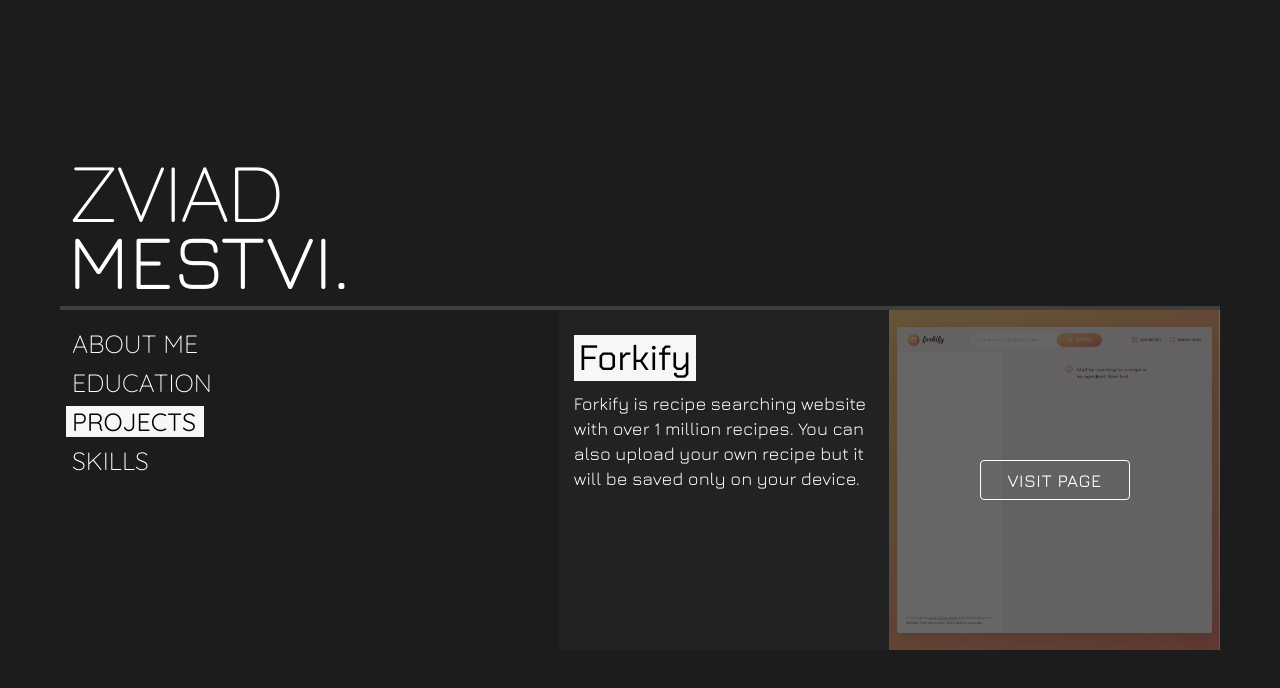
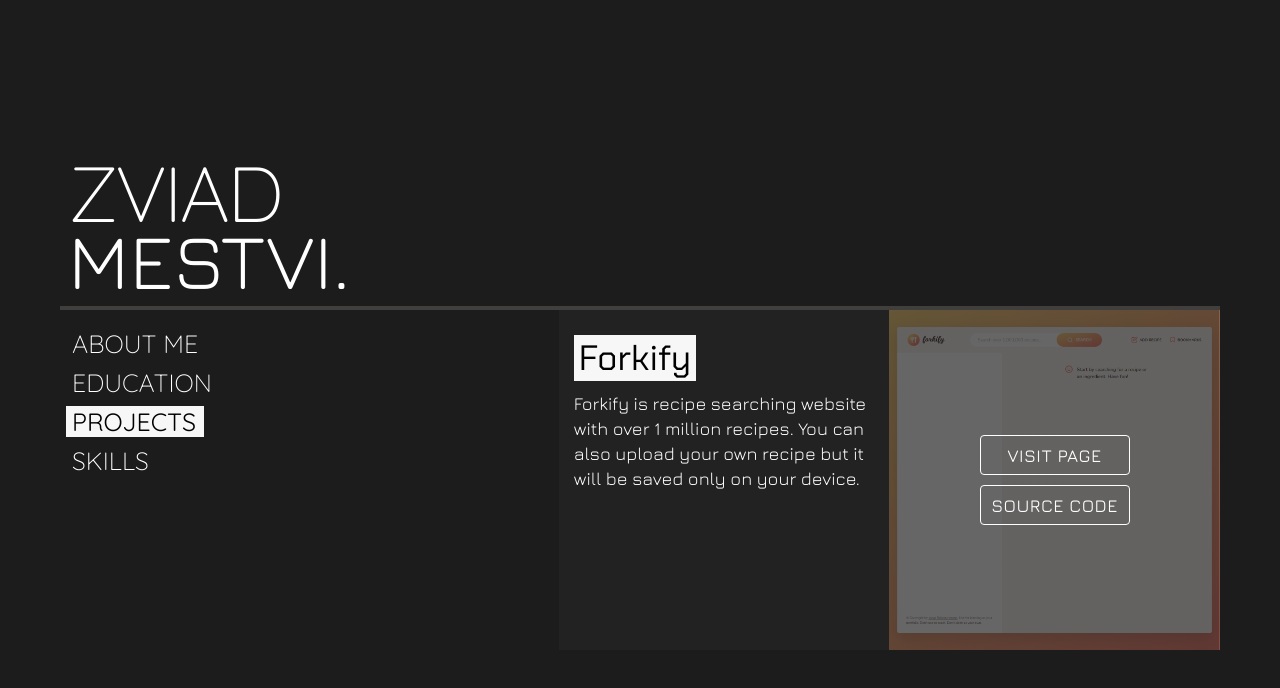
Before and after one commit to ZvioMestvi/Portfolio, a React (Create React App) app: page / in a window 1280 px wide. Both pictures are taken after a click on the item "PROJECTS". Shown: the top 688 px of the page. Built offline with nearby package versions, Linux system fonts and the light colour scheme; the HTML template or start-up script is replaced by a standard one.

Commit message:
added source code links to projects

```diff
--- a/src/App.js
+++ b/src/App.js
@@ -30,6 +30,7 @@
       'Forkify is recipe searching website with over 1 million recipes. You can also upload your own recipe but it will be saved only on your device.',
     thumbnail: forkifyThumbnail,
     link: 'https://zm-forkify.netlify.app/',
+    sourceLink: 'https://github.com/ZvioMestvi/forkify-course-video',
   },
   {
     title: 'Mapty',
@@ -56,6 +57,7 @@
     description: 'ACME is fake shopping website.',
     thumbnail: ACMEthumbnail,
     link: 'https://acme-replica.netlify.app/',
+    sourceLink: 'https://github.com/ZvioMestvi/ACME-website',
   },
   {
     title: 'Compare Bikes',
@@ -63,6 +65,7 @@
       "Compare Bikes is website for comparing two motorbike's stats. Excuse the design, sites main focus is functionality.",
     thumbnail: compareBikes,
     link: 'https://compare-bikes.netlify.app/',
+    sourceLink: 'https://github.com/ZvioMestvi/Bike-comparison',
   },
 ];
 
--- a/src/components/projects/Projects.js
+++ b/src/components/projects/Projects.js
@@ -24,6 +24,16 @@
             >
               Visit Page
             </button>
+            {project.sourceLink && (
+              <button
+                onClick={() => {
+                  window.open(`${project.sourceLink}`, '_blank');
+                }}
+                type="button"
+              >
+                Source Code
+              </button>
+            )}
           </div>
         </SwiperSlide>
       </div>
--- a/src/components/projects/Projects.module.css
+++ b/src/components/projects/Projects.module.css
@@ -38,6 +38,7 @@
 
 .thumbnail {
   display: flex;
+  flex-direction: column;
   justify-content: center;
   align-items: center;
   height: 100%;
@@ -54,6 +55,7 @@
   font-weight: 500;
   letter-spacing: 0.5px;
   text-transform: uppercase;
+  margin: 5px 0;
   background-color: transparent;
   border-radius: 4px;
   border: 1px solid white;
```
